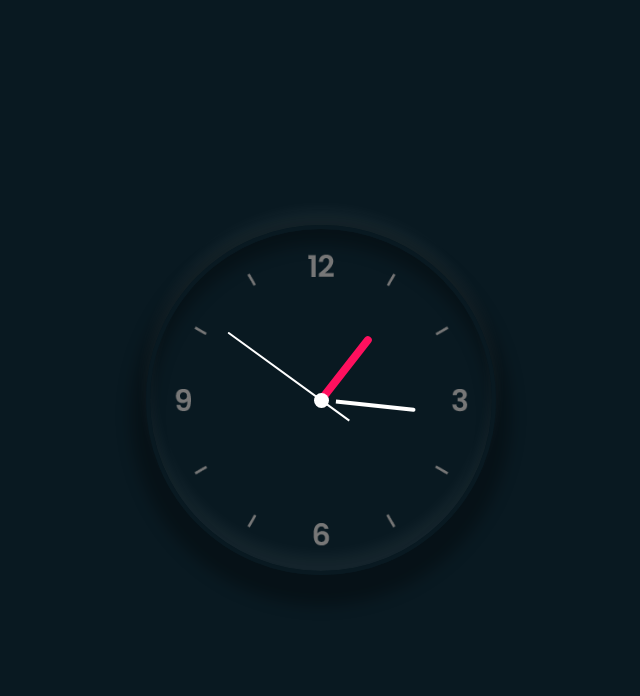
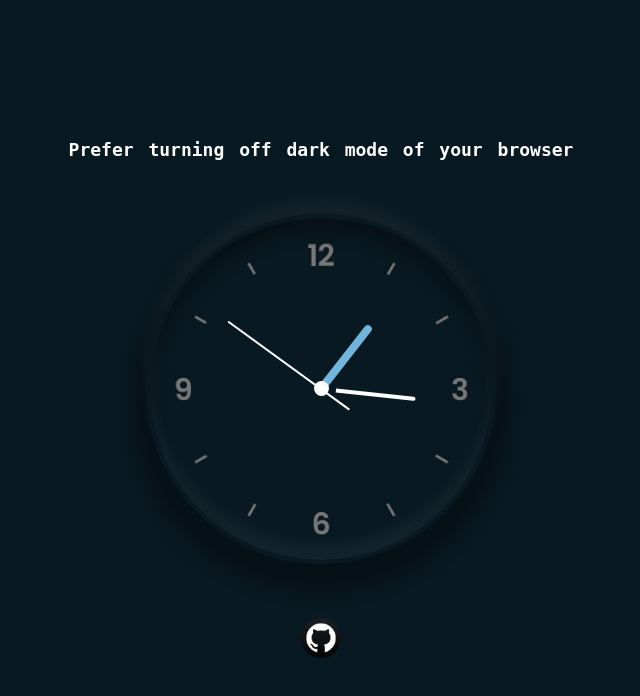
Before and after one commit to jainam03/Neuromorphism, a plain HTML site: page index.html in a window 1280 px wide. Shown: the whole page, without its empty margins (319-959 px from the left). Drawn offline with Linux system fonts and the light colour scheme.

Commit message:
added link to git repo

```diff
--- a/index.css
+++ b/index.css
@@ -8,6 +8,7 @@ body {
     display: flex;
     justify-content: center;
     align-items: center;
+    flex-direction: column;
     min-height: 100vh;
     background: #091921;
 }
@@ -75,7 +76,7 @@ body {
     position: absolute;
     width: 8px;
     height: 80px;
-    background: #ff105e;
+    background: #72b5dc;
     z-index: 10;
     border-radius: 6px 6px 0 0;
 }
@@ -99,3 +100,33 @@ body {
     z-index: 12;
     border-radius: 6px 6px 0 0;
 }
+
+span {
+    margin: 0;
+    padding: 0;
+    color: white;
+
+    font-family: 'Monospace', 'Roboto', 'Arial', serif;
+    font-size: large;
+    font-weight: bolder;
+
+    word-spacing: 4px;
+
+    text-align: center;
+}
+
+#git-icon {
+    border-radius: 60px;
+
+    color: black;
+
+    transition: 0.6s;
+}
+
+#git-icon:hover {
+    transform: translateY(-3px);
+}
+
+#git-icon:active {
+    transform: translateY(4px);
+}
--- a/index.html
+++ b/index.html
@@ -7,10 +7,15 @@
     <meta name="viewport" content="width=device-width, initial-scale=1.0">
     <title>Neuromorphism</title>
     <link rel="stylesheet" href="index.css">
+    <link rel="stylesheet" href="https://cdnjs.cloudflare.com/ajax/libs/font-awesome/4.7.0/css/font-awesome.min.css">
 </head>
 
 <body>
+    <span>Prefer turning off dark mode of your browser</span>
+    <br> <br> <br>
+
     <div class="clock">
+
         <div class="hour">
             <div class="hr" id="hr"></div>
         </div>
@@ -23,6 +28,10 @@
             <div class="sc" id="sc"></div>
         </div>
     </div>
+    <br> <br> <br>
+    <a href="https://github.com/jainam03/Neuromorphism" target="_blank">
+        <img src="git.jpg" alt="git" width="40px" id="git-icon">
+    </a>
     <script type="text/javascript">
         const deg = 6;
         const hr = document.querySelector('#hr')
```
Also changed, not shown: git.jpg (added).
